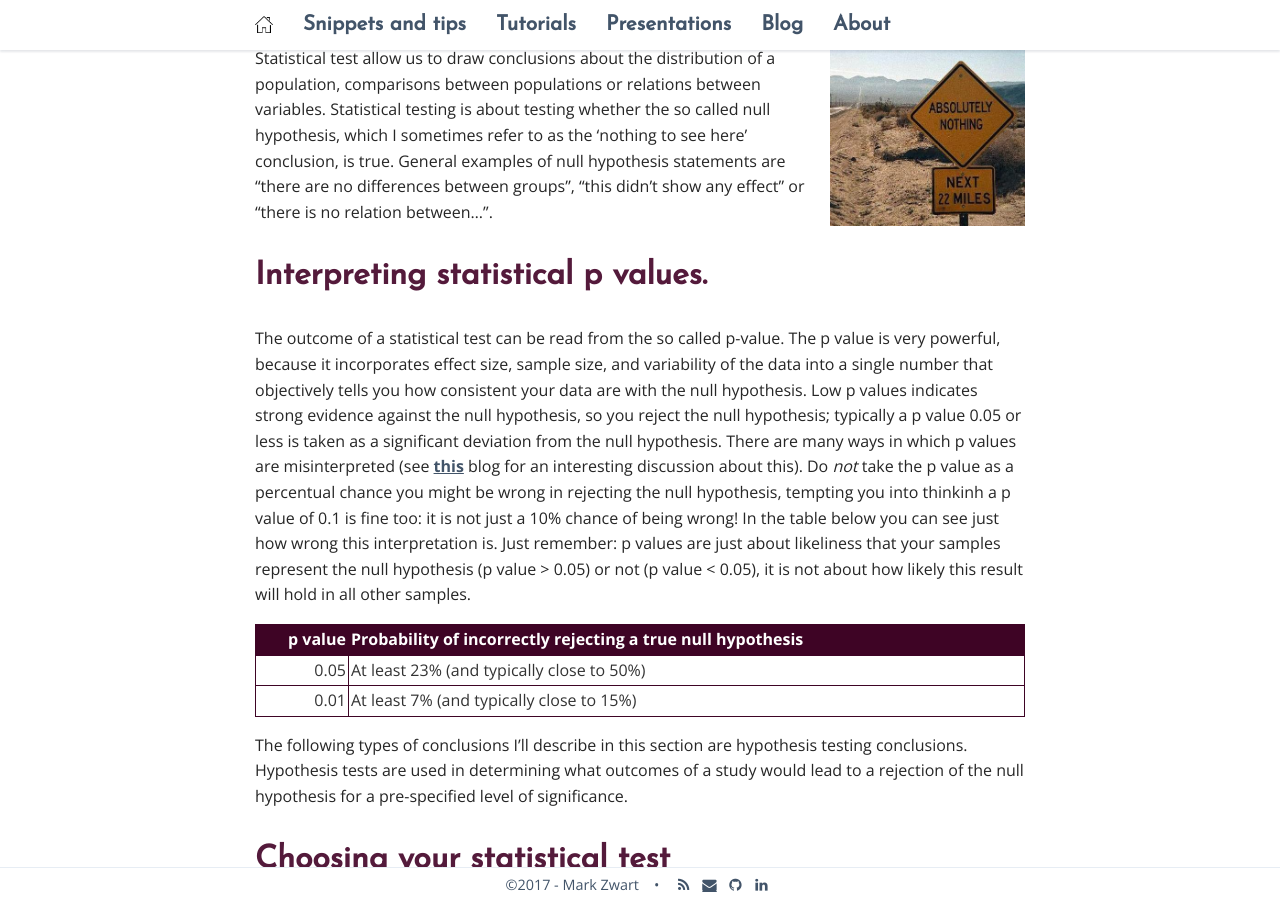
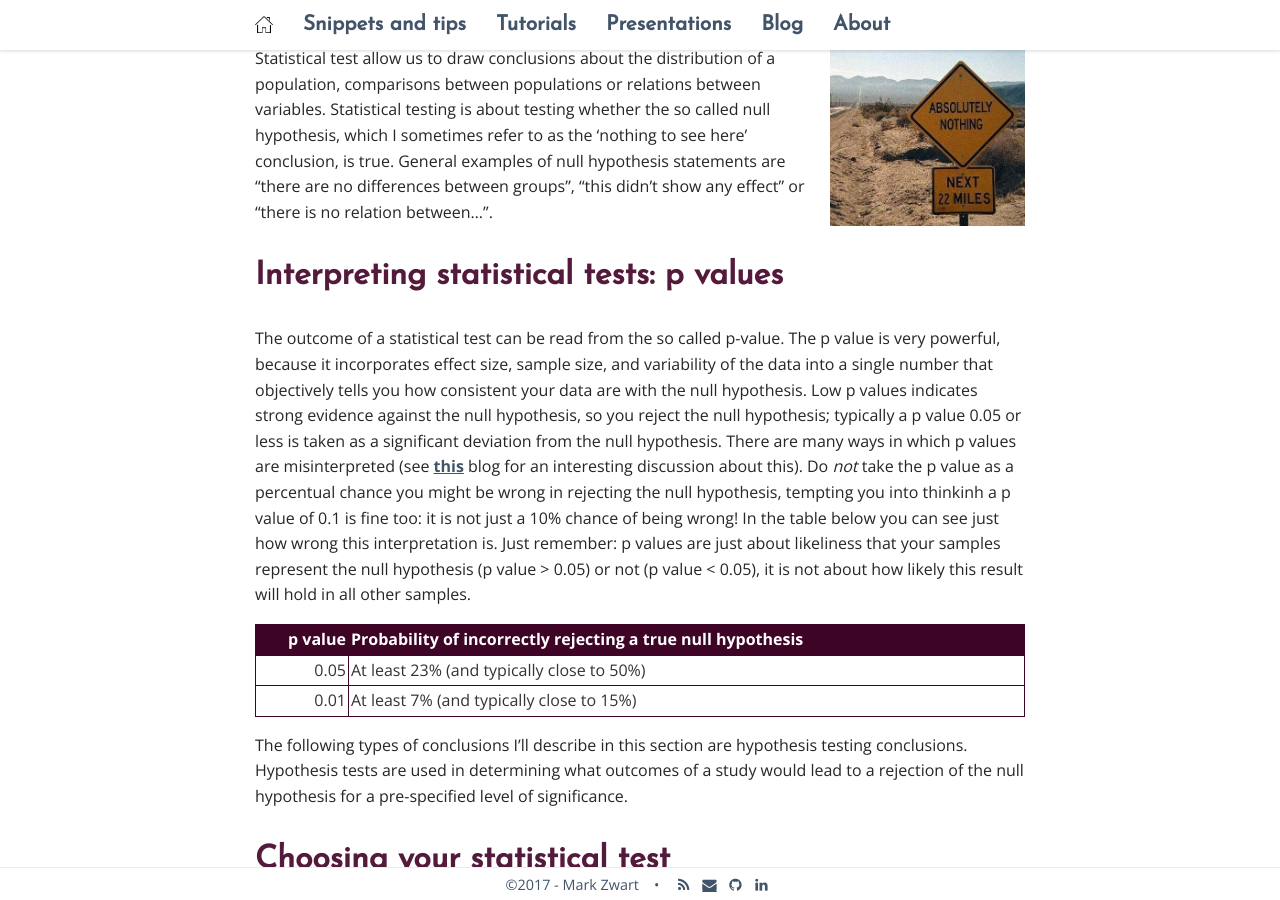
Before and after one commit to mark-me/mark-me.github.io, a Jekyll site: the page built from _pages/tutorials/statistical-tests/statistical-tests.md, in a window 1280 px wide and 900 px high, scrolled down 630 px. Built offline with Jekyll 4.4.1, drawn with Linux system fonts in a browser that asks for light colours; nearby versions of some CDN libraries; comment, search, counter and statistics services are not loaded.

Commit message:
Update statistical-tests.md

```diff
--- a/_pages/tutorials/statistical-tests/statistical-tests.md
+++ b/_pages/tutorials/statistical-tests/statistical-tests.md
@@ -19,7 +19,7 @@ This tutorial is one in a series of four. The goal of this whole tutorial shows
 
 Statistical test allow us to draw conclusions about the distribution of a population, comparisons between populations or relations between variables. Statistical testing is about testing whether the so called null hypothesis, which I sometimes refer to as the 'nothing to see here' conclusion, is true. General examples of null hypothesis statements are "there are no differences between groups", "this didn't show any effect" or "there is no relation between...".
 
-# Interpreting statistical p values.
+# Interpreting statistical tests: p values
 
 The outcome of a statistical test can be read from the so called p-value. The p value is very powerful, because it incorporates effect size, sample size, and variability of the data into a single number that objectively tells you how consistent your data are with the null hypothesis. Low p values indicates strong evidence against the null hypothesis, so you reject the null hypothesis; typically a p value 0.05 or less is taken as a significant deviation from the null hypothesis. There are many ways in which p values are misinterpreted (see [this](http://blog.minitab.com/blog/adventures-in-statistics-2/how-to-correctly-interpret-p-values) blog for an interesting discussion about this). Do _not_ take the p value as a percentual chance you might be wrong in rejecting the null hypothesis, tempting you into thinkinh a p value of 0.1 is fine too: it is not just a 10% chance of being wrong! In the table below you can see just how wrong this interpretation is. Just remember: p values are just about likeliness that your samples represent the null hypothesis (p value > 0.05) or not (p value < 0.05), it is not about how likely this result will hold in all other samples.
 
```
